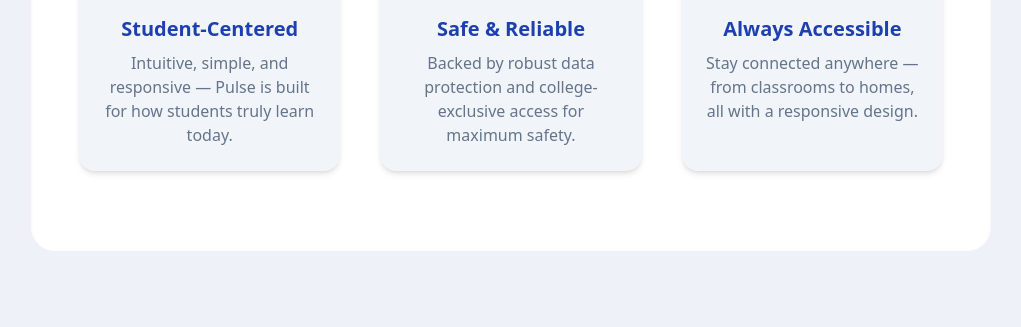
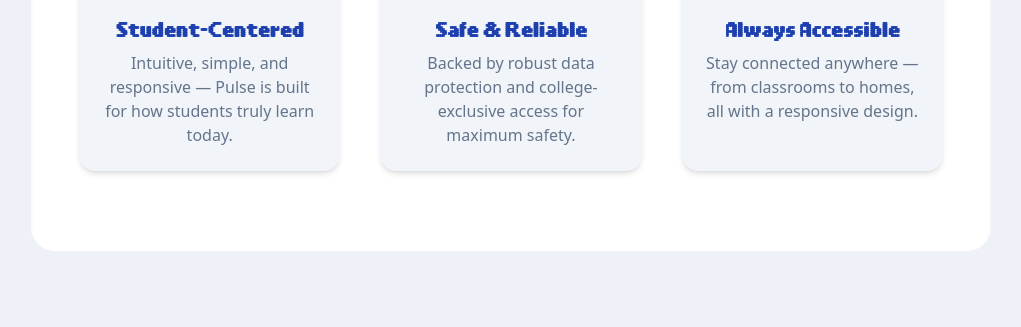
Before and after one commit to JosephCanzana/Pulse, a Flask app: page / in a window 1280 px wide. Shown: the part 1206-1533 px from the top of the page, without its empty margins (129-1150 px from the left). Run offline with Flask 3, Linux system fonts and the light colour scheme; style sheets or scripts are compiled from the project's sources.

Commit message:
Updated landing page fonts

```diff
--- a/templates/index.html
+++ b/templates/index.html
@@ -10,7 +10,7 @@
   <!-- HERO SECTION -->
   <section id="home" class="flex flex-col-reverse md:flex-row items-center justify-between min-h-screen gap-10 md:pt-20">
     <div class="flex-1 text-center md:text-left space-y-6 px-6">
-      <h1 class="text-4xl md:text-6xl font-extrabold text-[var(--clr-primary)] leading-tight">
+      <h1 class="text-4xl md:text-6xl font-[LLPIXEL3] text-[var(--clr-primary)] leading-tight">
         Welcome to <span class="text-[var(--clr-secondary)]">Pulse</span>
       </h1>
       <p class="text-[var(--clr-txt-muted)] text-lg md:text-xl max-w-lg mx-auto md:mx-0">
@@ -29,7 +29,7 @@
 
   <!-- IDENTITY / CORE SECTION -->
   <section id="features" class="py-20 bg-[var(--clr-surface)] rounded-3xl shadow-inner mt-10 px-6 md:px-12 text-center space-y-8">
-    <h2 class="text-3xl md:text-4xl font-bold text-[var(--clr-primary)]">A Modern Platform, Built for Every Hccians</h2>
+    <h2 class="text-3xl md:text-4xl font-bold text-[var(--clr-primary)] font-[LLPIXEL3]">A Modern Platform, Built for Every Hccians</h2>
     <p class="text-[var(--clr-txt-muted)] text-lg max-w-3xl mx-auto">
       Pulse redefines how Holy Cross College learns and connects — offering a safe, mobile-ready, and future-forward digital campus.
       Every feature is thoughtfully designed to empower students, simplify faculty tasks, and enrich the academic experience.
@@ -39,21 +39,21 @@
       <!-- Card 1 -->
       <div class="flex flex-col items-center text-center p-6 bg-[var(--clr-surface-alt)] rounded-2xl shadow-md hover:scale-105 transition-all duration-300">
         <img src="https://source.unsplash.com/200x200/?student,study" alt="Student Focused" class="rounded-full w-24 h-24 mb-4">
-        <h3 class="text-xl font-bold text-[var(--clr-primary)] mb-2">Student-Centered</h3>
+        <h3 class="text-xl font-bold text-[var(--clr-primary)] font-[LLPIXEL3] mb-2">Student-Centered</h3>
         <p class="text-[var(--clr-txt-muted)]">Intuitive, simple, and responsive — Pulse is built for how students truly learn today.</p>
       </div>
 
       <!-- Card 2 -->
       <div class="flex flex-col items-center text-center p-6 bg-[var(--clr-surface-alt)] rounded-2xl shadow-md hover:scale-105 transition-all duration-300">
         <img src="https://source.unsplash.com/200x200/?technology,secure" alt="Secure and Reliable" class="rounded-full w-24 h-24 mb-4">
-        <h3 class="text-xl font-bold text-[var(--clr-primary)] mb-2">Safe & Reliable</h3>
+        <h3 class="text-xl font-bold text-[var(--clr-primary)] font-[LLPIXEL3] mb-2">Safe & Reliable</h3>
         <p class="text-[var(--clr-txt-muted)]">Backed by robust data protection and college-exclusive access for maximum safety.</p>
       </div>
 
       <!-- Card 3 -->
       <div class="flex flex-col items-center text-center p-6 bg-[var(--clr-surface-alt)] rounded-2xl shadow-md hover:scale-105 transition-all duration-300">
         <img src="https://source.unsplash.com/200x200/?mobile,responsive" alt="Responsive LMS" class="rounded-full w-24 h-24 mb-4">
-        <h3 class="text-xl font-bold text-[var(--clr-primary)] mb-2">Always Accessible</h3>
+        <h3 class="text-xl font-bold text-[var(--clr-primary)] font-[LLPIXEL3] mb-2">Always Accessible</h3>
         <p class="text-[var(--clr-txt-muted)]">Stay connected anywhere — from classrooms to homes, all with a responsive design.</p>
       </div>
     </div>
@@ -65,12 +65,12 @@
       <img src="https://source.unsplash.com/700x500/?college,campus" alt="Holy Cross Campus" class="rounded-2xl shadow-lg max-w-full">
     </div>
     <div class="flex-1 text-center md:text-left space-y-6 px-6">
-      <h2 class="text-3xl md:text-4xl font-bold text-[var(--clr-primary)]">Built Exclusively for Holy Cross College</h2>
+      <h2 class="text-3xl md:text-4xl font-bold text-[var(--clr-primary)] font-[LLPIXEL3]">Built Exclusively for Holy Cross College</h2>
       <p class="text-[var(--clr-txt-muted)] text-lg">
         Pulse is not just another LMS — it’s the unified digital space of Holy Cross College, designed to connect students, instructors, and learning resources in one secure environment.
       </p>
       <p class="text-[var(--clr-txt-muted)] text-lg">
-        Through continuous innovation and user-focused design, Pulse ensures every Crossian experiences a smarter, simpler, and more connected academic life.
+        Through continuous innovation and user-focused design, Pulse ensures every Hccians experiences a smarter, simpler, and more connected academic life.
       </p>
       <a href="{{ url_for('login') }}" class="inline-block px-6 py-3 bg-[var(--clr-secondary)] text-white font-semibold rounded-full hover:scale-105 hover:bg-[var(--clr-primary)] transition-all duration-300">
         Proceed to Login
@@ -80,7 +80,7 @@
 
   <!-- INFORMATION / VALUES SECTION -->
   <section id="vision" class="py-20 bg-[var(--clr-surface)] px-6 md:px-12 text-center">
-    <h2 class="text-3xl md:text-4xl font-bold text-[var(--clr-primary)] mb-6">Our Vision for Digital Learning</h2>
+    <h2 class="text-3xl md:text-4xl font-bold text-[var(--clr-primary)] font-[LLPIXEL3] mb-6">Our Vision for Digital Learning</h2>
     <p class="text-[var(--clr-txt-muted)] text-lg max-w-3xl mx-auto mb-10">
       Pulse continues the Holy Cross College mission of faith, excellence, and service — through technology that enhances learning and strengthens community bonds.
     </p>
```
